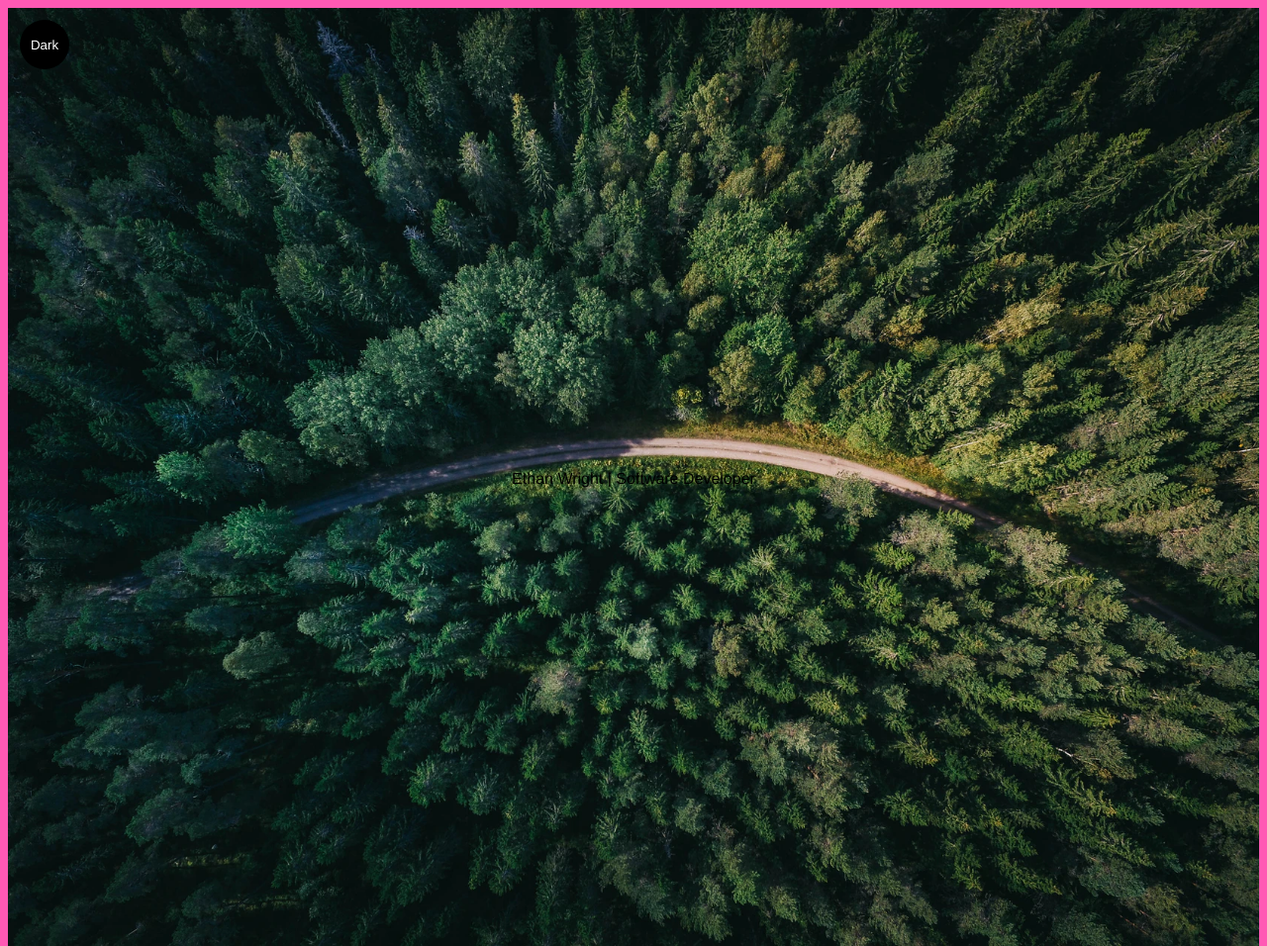
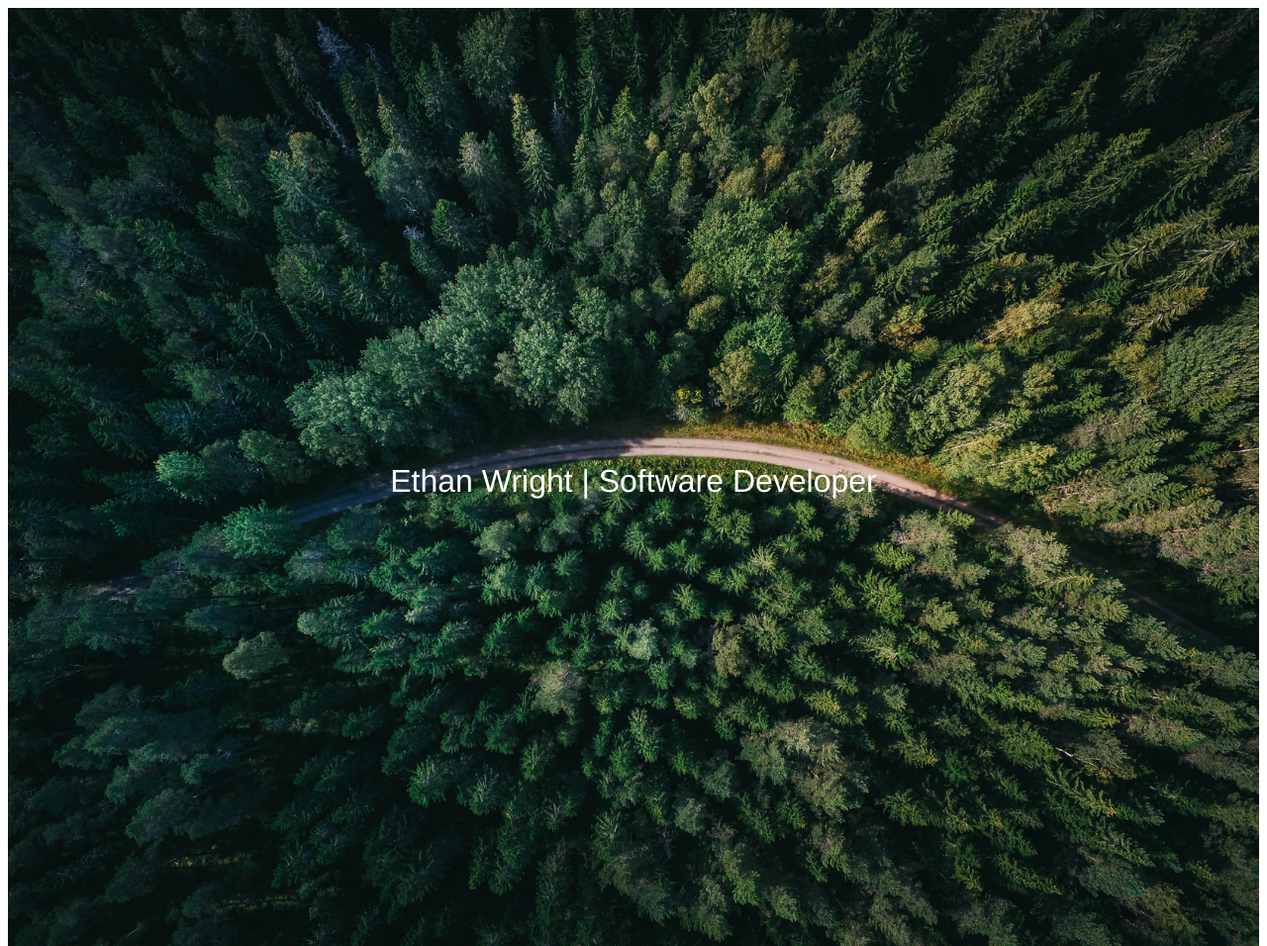
Before and after one commit to wrighted/wd-ethan.github.io, a plain HTML site: page index.html in a window 1280 px wide. Shown: the top 956 px of the page at 99% size. Drawn offline with Linux system fonts and the light colour scheme.

Commit message:
White text this time

```diff
--- a/index.html
+++ b/index.html
@@ -11,7 +11,7 @@
     <img src="/assets/photo-1476231682828-37e571bc172f.webp" alt="ForestBG" style="width:100%;">
     <div class="centered">Ethan Wright | Software Developer</div>
   </div>
-<body class="light-theme">
+<!-- <body class="light-theme">
     <h1>Alyssa's Page</h1>
     <p id="msg">Current tasks:</p>
     <ul>
@@ -23,6 +23,6 @@
         <button class = "btn">Dark</button>
     </div>
     <script src="app.js"></script>
-    <noscript>You need to have JavaScript enabled.. duhhh</noscript>
+    <noscript>You need to have JavaScript enabled.. duhhh</noscript> -->
 </body>
 </html>
--- a/main.css
+++ b/main.css
@@ -12,6 +12,7 @@ body {
   }
 body{
     font-family: monospace;
+    font-size: xx-large;
 }
 ul {
     font-family: Helvetica;
@@ -81,7 +82,6 @@ li {
 
   /* Centered text */
   .centered {
-    text-size-adjust: 500;
     position: absolute;
     top: 50%;
     left: 50%;
```
